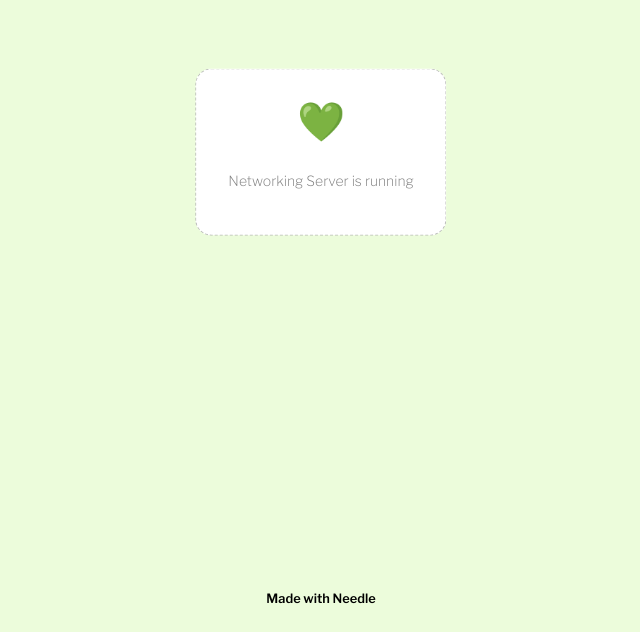
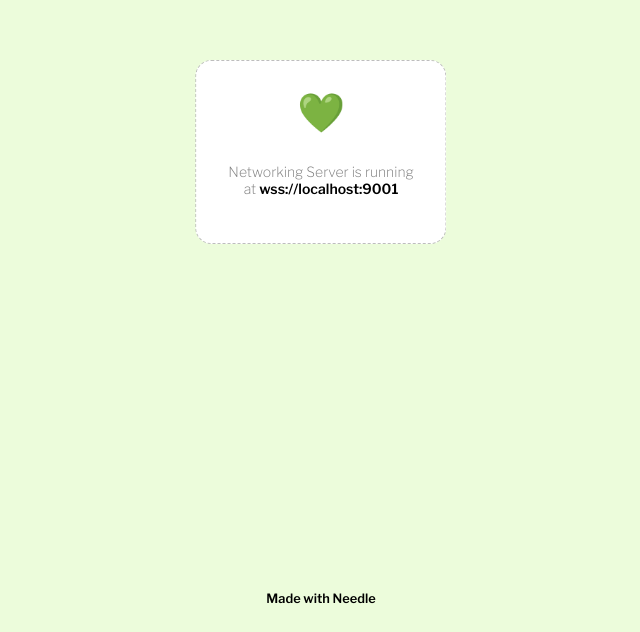
Before and after one commit to needle-engine/networking-local, a website: page express/public/index.html in a window 1280 px wide. Shown: the part 168-800 px from the top of the page, without its empty margins (319-959 px from the left). Drawn offline with nearby package versions, Linux system fonts and the light colour scheme.

Commit message:
Make the localhost url copyable

```diff
--- a/express/public/index.html
+++ b/express/public/index.html
@@ -108,10 +108,40 @@
     <div id="page">
         <div class="badge">
             <div class="icon">💚</div>
-            <div class="description">Networking Server is running</div>
+            <div class="description">Networking Server is running<br />at <a href="#copied"
+                    onclick="copyLocalhostURL()">wss://localhost:8080</a></div>
         </div>
         <div class="footer"><a href="https://needle.tools">Made with Needle</a></div>
     </div>
+    <input type="text" id="hidden_input" style="display:none">
 </body>
 
+
+<script>
+
+    document.addEventListener("DOMContentLoaded", function (event) {
+        const description = document.querySelector(".description");
+        if (description) {
+            description.innerHTML = description.innerHTML.replace("wss://localhost:8080", getServerUrl());
+        }
+    });
+
+    function getServerUrl() {
+        const isLocalhost = window.location.hostname === "localhost";
+        if (isLocalhost) return "wss://localhost:9001";
+        // e.g. when hosted on gcloud:
+        else return "wss://localhost:8080";
+    }
+
+    function copyLocalhostURL() {
+        const input = document.getElementById("hidden_input");
+        input.value = getServerUrl();
+        input.select();
+        input.setSelectionRange(0, 99999);
+        navigator.clipboard.writeText(input.value);
+        alert("Copied " + input.value + " to clipboard");
+    }
+
+</script>
+
 </html>
```
